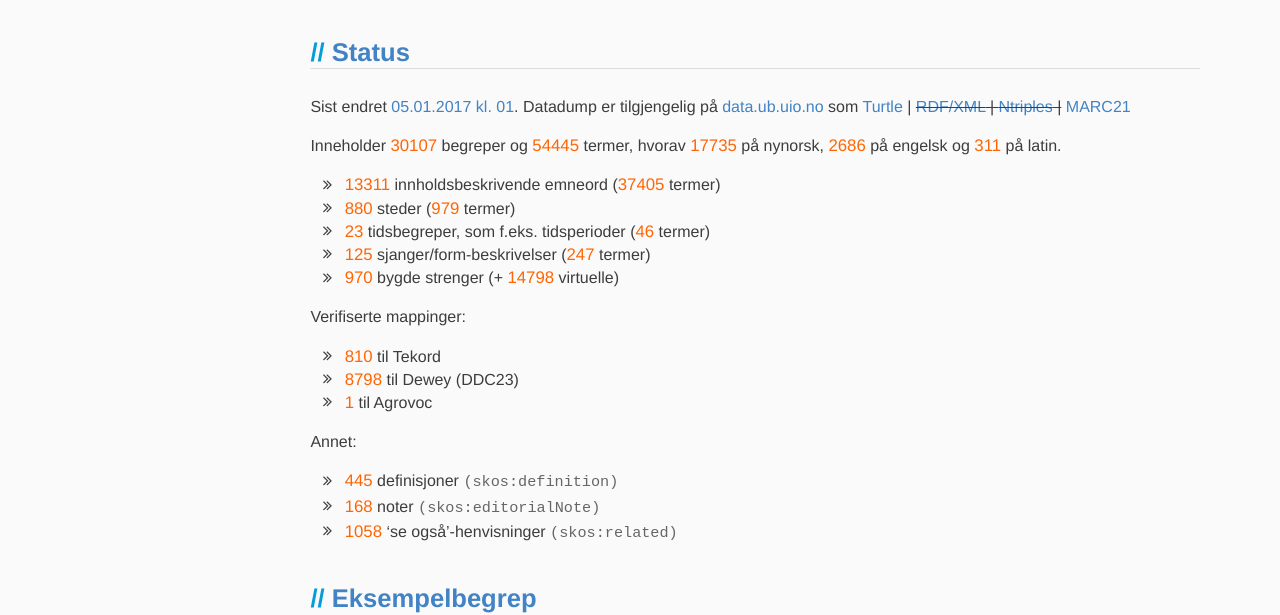
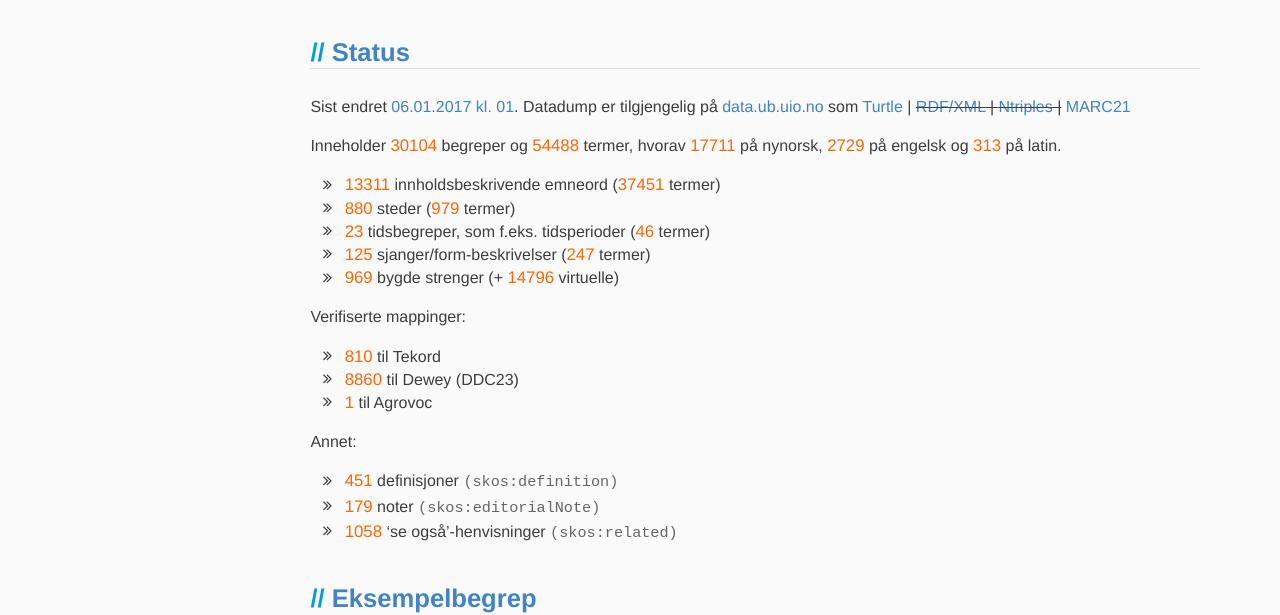
Before and after one commit to realfagstermer/realfagstermer.github.io, a Jekyll site: the page built from index.html, in a window 1280 px wide and 900 px high. Shown: the part 174-789 px from the top of the window. Built offline with Jekyll 4.4.1, drawn with Linux system fonts in a browser that asks for light colours; nearby versions of some CDN libraries; library files that are not in the unit come from our copies.

Commit message:
Update stats

```diff
--- a/_data/stats_current.json
+++ b/_data/stats_current.json
@@ -1,9 +1,9 @@
 {
-  "concepts": 30107,
+  "concepts": 30104,
   "conceptsWithoutStrings": 14339,
   "facets": {
     "CompoundConcept": {
-      "concepts": 970,
+      "concepts": 969,
       "prefLabels": {},
       "terms": 0
     },
@@ -57,47 +57,47 @@
     },
     "Topic": {
       "altLabels": {
-        "en": 308,
-        "la": 17,
-        "nb": 3429,
-        "nn": 4733
+        "en": 328,
+        "la": 18,
+        "nb": 3454,
+        "nn": 4742
       },
       "concepts": 13311,
       "prefLabels": {
-        "en": 2326,
-        "la": 293,
+        "en": 2349,
+        "la": 294,
         "nb": 13311,
-        "nn": 12988
+        "nn": 12955
       },
-      "terms": 37405
+      "terms": 37451
     },
     "VirtualCompoundConcept": {
-      "concepts": 14798,
+      "concepts": 14796,
       "prefLabels": {},
       "terms": 0
     }
   },
   "features": {
-    "broadMatch": 1441,
-    "closeMatch": 1537,
-    "definition": 445,
-    "editorialNote": 168,
-    "exactMatch": 6641,
+    "broadMatch": 1454,
+    "closeMatch": 1542,
+    "definition": 451,
+    "editorialNote": 179,
+    "exactMatch": 6658,
     "narrowMatch": 0,
     "related": 1058,
-    "relatedMatch": 3168
+    "relatedMatch": 3195
   },
   "mappings": {
     "agrovoc": 1,
-    "ddc": 8798,
+    "ddc": 8860,
     "tekord": 810
   },
   "terms": {
-    "_sum": 54445,
-    "en": 2686,
-    "la": 311,
-    "nb": 33713,
-    "nn": 17735
+    "_sum": 54488,
+    "en": 2729,
+    "la": 313,
+    "nb": 33735,
+    "nn": 17711
   },
-  "ts": 1483578915
+  "ts": 1483665317
 }
```
Also changed, not shown: _data/stats.json.
